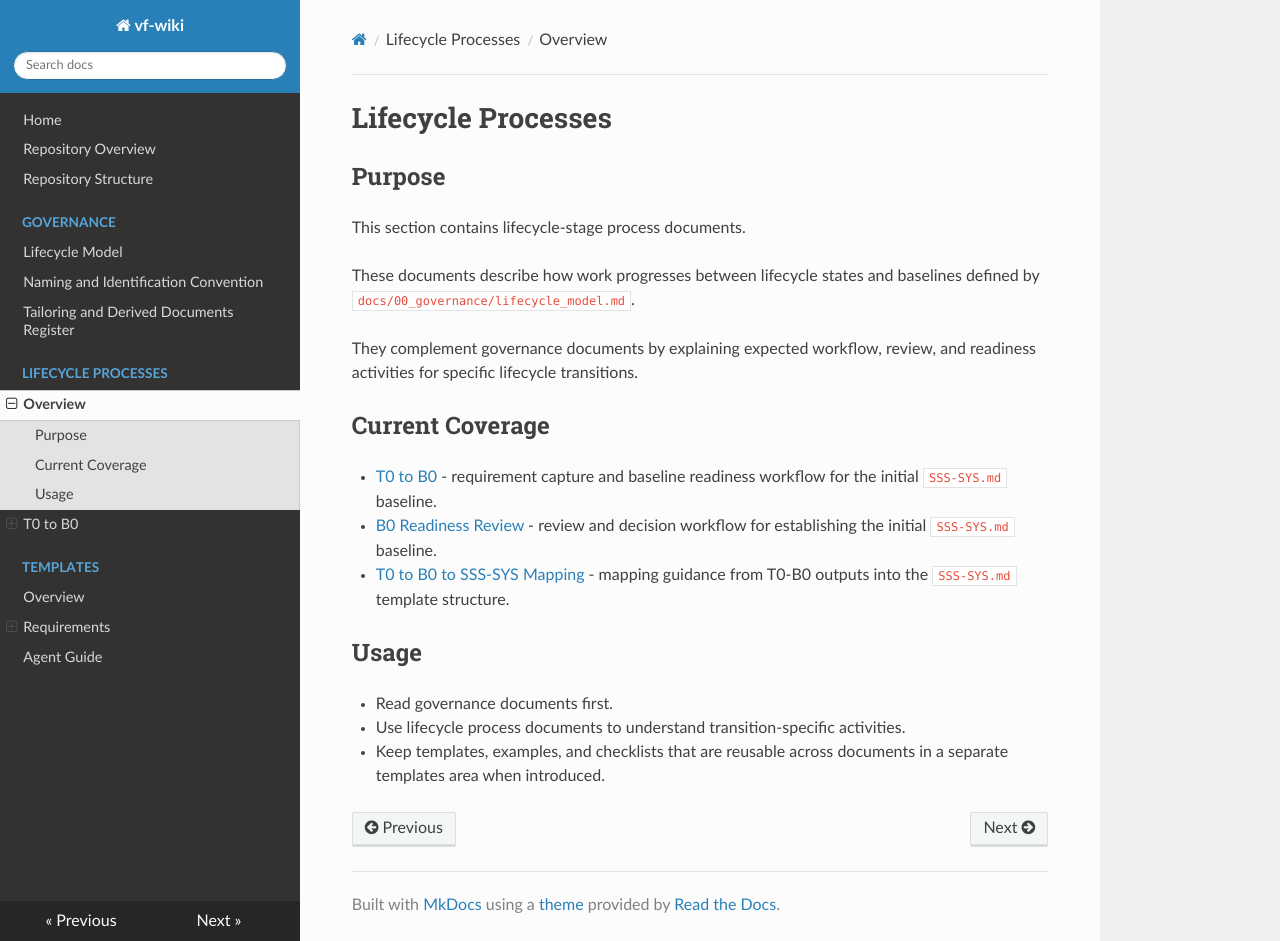
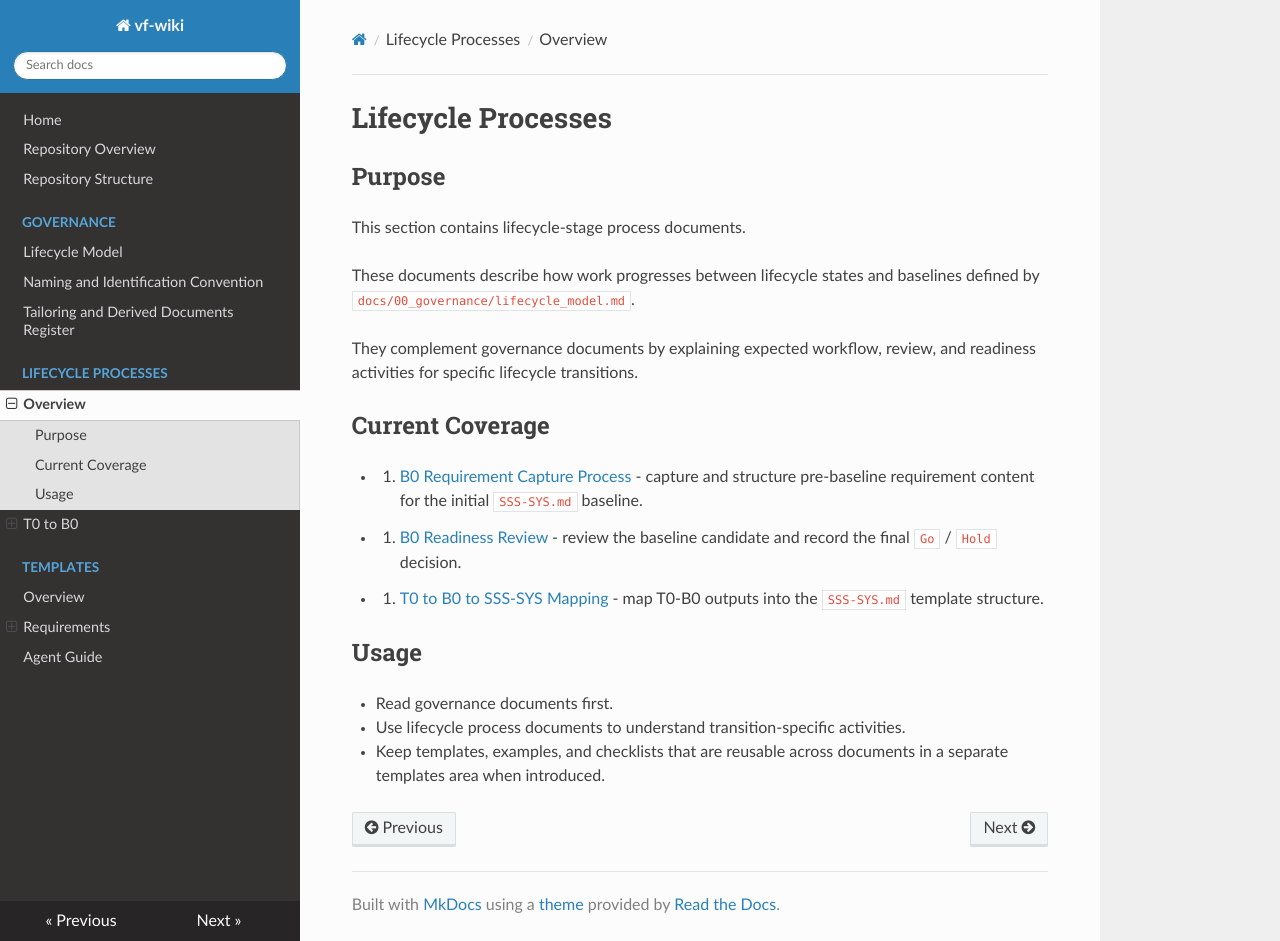
Before and after one commit to vf-tech/vf-wiki, an MkDocs documentation site: the page built from docs/10_lifecycle/index.md, in a window 1280 px wide and 941 px high. Built offline with MkDocs 1.6.1, drawn with Linux system fonts in a browser that asks for light colours; nearby versions of some CDN libraries.

Commit message:
Improve T0-B0 reading path in docs

```diff
--- a/docs/10_lifecycle/index.md
+++ b/docs/10_lifecycle/index.md
@@ -12,12 +12,13 @@ and readiness activities for specific lifecycle transitions.
 
 ## Current Coverage
 
-- [T0 to B0](t0_b0/b0_requirement_capture_process.md) - requirement capture and
-  baseline readiness workflow for the initial `SSS-SYS.md` baseline.
-- [B0 Readiness Review](t0_b0/b0_readiness_review.md) - review and decision
-  workflow for establishing the initial `SSS-SYS.md` baseline.
-- [T0 to B0 to SSS-SYS Mapping](t0_b0/t0_b0_to_sss_sys_mapping.md) - mapping
-  guidance from T0-B0 outputs into the `SSS-SYS.md` template structure.
+- 1. [B0 Requirement Capture Process](t0_b0/b0_requirement_capture_process.md) -
+  capture and structure pre-baseline requirement content for the initial
+  `SSS-SYS.md` baseline.
+- 1. [B0 Readiness Review](t0_b0/b0_readiness_review.md) - review the baseline
+  candidate and record the final `Go` / `Hold` decision.
+- 1. [T0 to B0 to SSS-SYS Mapping](t0_b0/t0_b0_to_sss_sys_mapping.md) - map
+  T0-B0 outputs into the `SSS-SYS.md` template structure.
 
 ## Usage
 
```
Also changed, not shown: docs/00_governance/lifecycle_model.md (+4 -1 lines), docs/index.md (+8 -2 lines).
